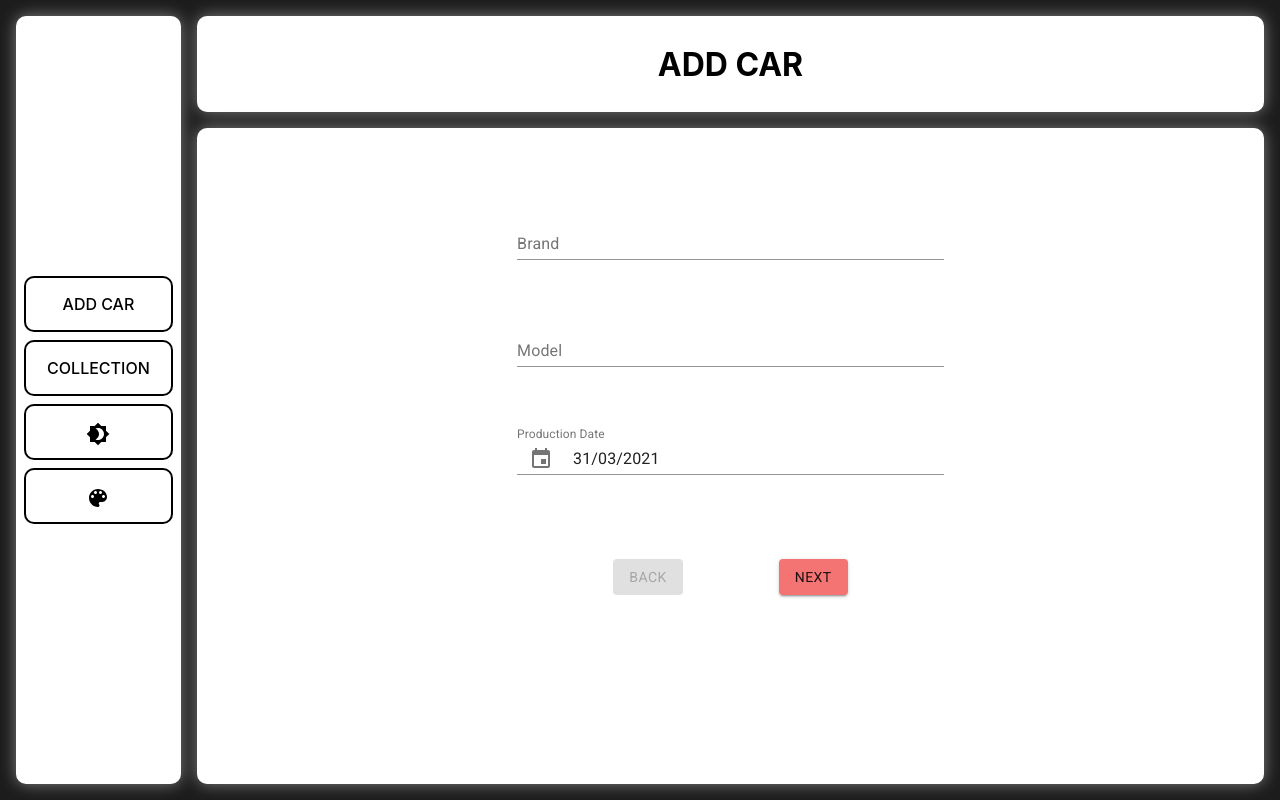
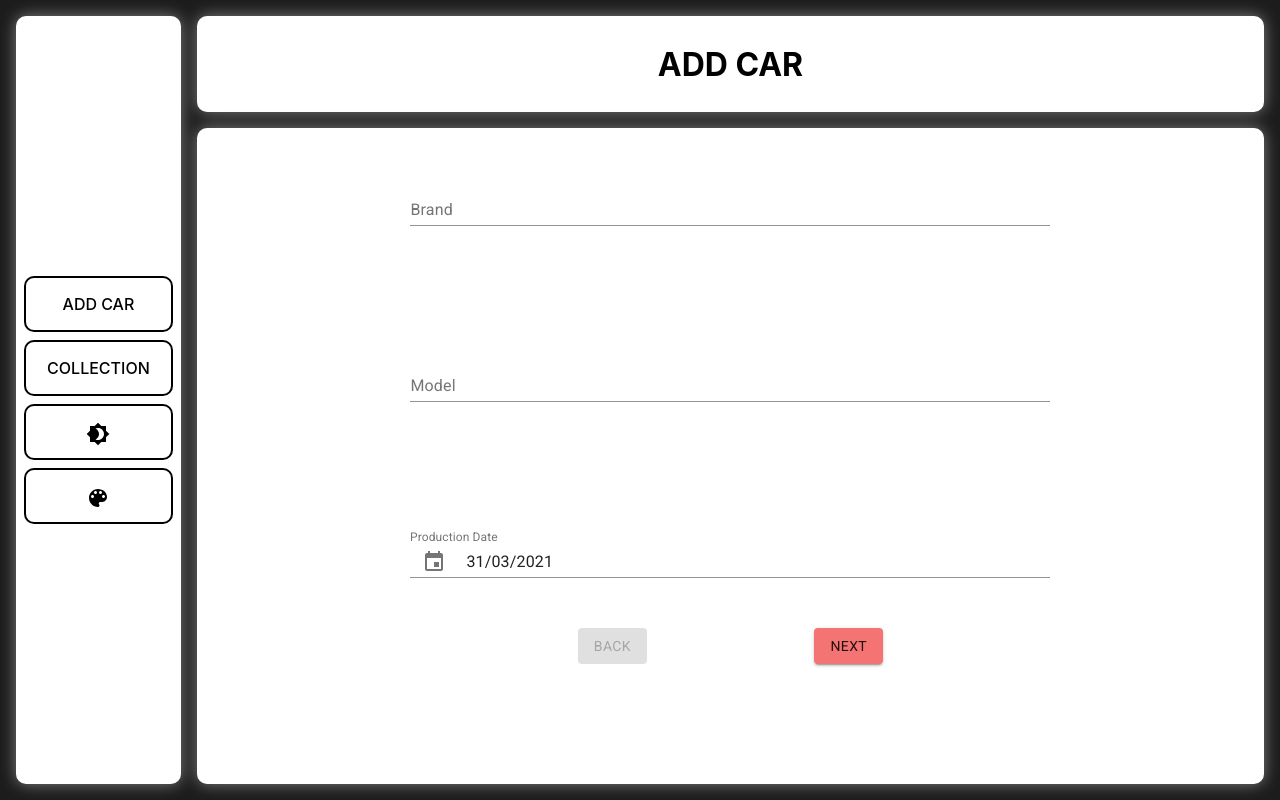
Before and after one commit to cichowlasp/project1, a React (Create React App) app: page / in a window 1280 px wide. Built offline with nearby package versions, Linux system fonts and the light colour scheme.

Commit message:
imporved responsibility on smaller devices

```diff
--- a/src/components/Home/components/Multiform/Multiform.scss
+++ b/src/components/Home/components/Multiform/Multiform.scss
@@ -1,10 +1,10 @@
 .form-container {
     display: flex;
-	width: 40%;
+    width: 50vw;
     flex-direction: column;
     justify-content: space-evenly;
     .fields-container {
-		height: 40%;
+        height: 50vh;
         display: flex;
         flex-direction: column;
         justify-content: space-between;
```
Also changed, not shown: 1 other file (tests, documents, lock files or other folders). Lines whose indentation alone changed are shown as unchanged.
